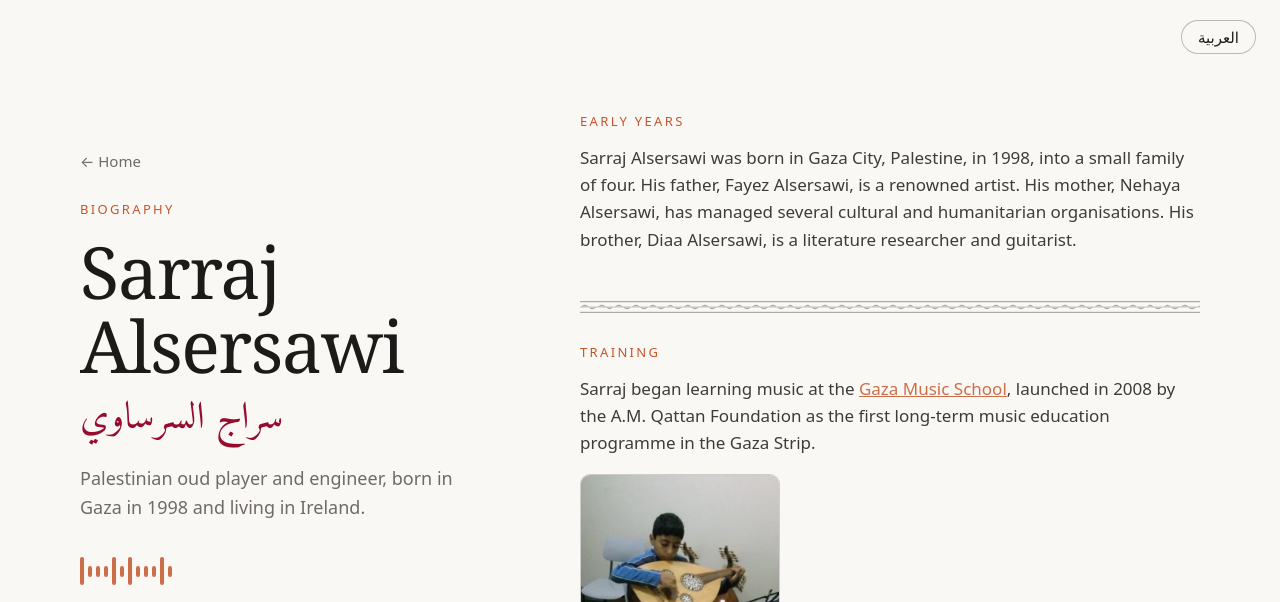
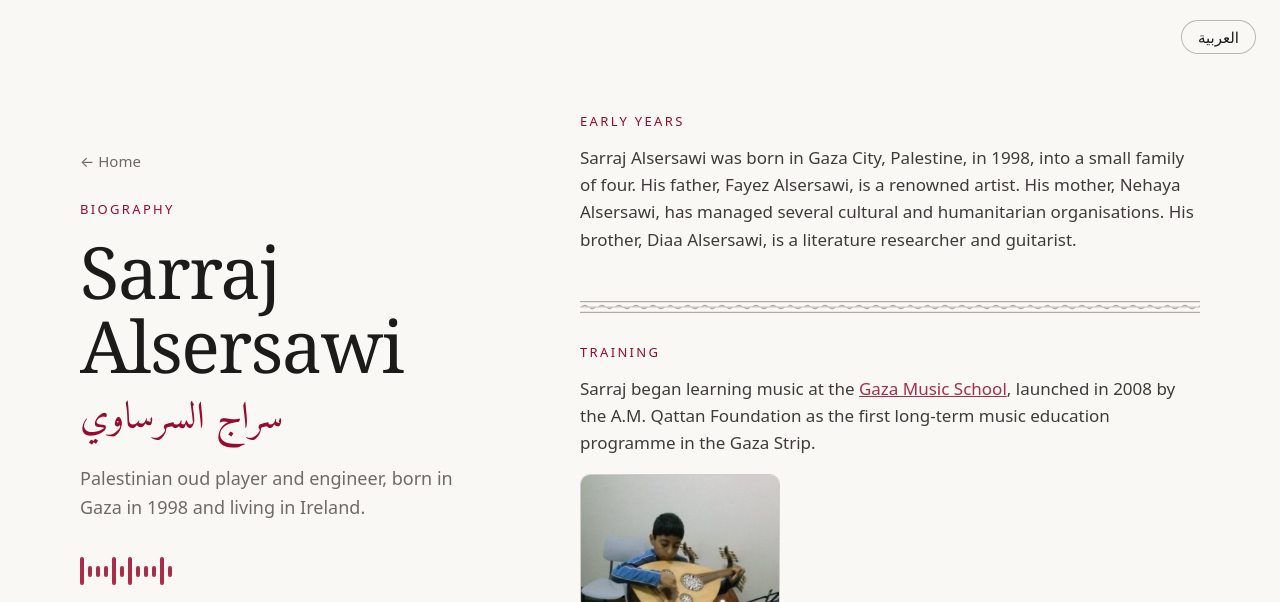
Before and after one commit to serajsersawi/serajsersawi.github.io, a plain HTML site: page bio.html in a window 1280 px wide. Shown: the top 602 px of the page. Drawn offline with Linux system fonts and the light colour scheme.

Commit message:
Accent colours from the tatreez: crimson (light), peach (dark); warmer dark-mode red
Co-Authored-By: Claude Opus 5.5 <noreply@anthropic.com>

```diff
--- a/bio.html
+++ b/bio.html
@@ -8,9 +8,9 @@
 <link rel="icon" type="image/png" href="favicon.png">
 <link rel="apple-touch-icon" href="apple-touch-icon.png">
 <link rel="preload" href="fonts/amiri-400-arabic.woff2" as="font" type="font/woff2" crossorigin>
-<link rel="stylesheet" href="fonts/fonts.css?v=16">
-<link rel="stylesheet" href="style.css?v=16">
-<script src="site.js?v=16"></script>
+<link rel="stylesheet" href="fonts/fonts.css?v=17">
+<link rel="stylesheet" href="style.css?v=17">
+<script src="site.js?v=17"></script>
 </head>
 <body>
 <!--
--- a/style.css
+++ b/style.css
@@ -1,13 +1,13 @@
 /* Shared styles for every page of the site. */
 
 :root {
-  --bg: #faf8f5; --fg: #1d1b19; --muted: #6f6a64; --accent: #c4562b;
+  --bg: #faf8f5; --fg: #1d1b19; --muted: #6f6a64; --accent: #970b2d;
   --line: color-mix(in srgb, var(--muted) 30%, transparent);
   /* Thread colours taken from the tatreez pattern. */
   --thread: #970b2d;
 }
 @media (prefers-color-scheme: dark) {
-  :root { --bg: #141312; --fg: #f1ede8; --muted: #9a948d; --accent: #e57a4e; --thread: #c0263f; }
+  :root { --bg: #141312; --fg: #f1ede8; --muted: #9a948d; --accent: #f29266; --thread: #d6423c; }
 }
 * { box-sizing: border-box; }
 html, body { min-height: 100%; margin: 0; }
```
Also changed, not shown: events.html (+3 -3 lines), index.html (+3 -3 lines).
